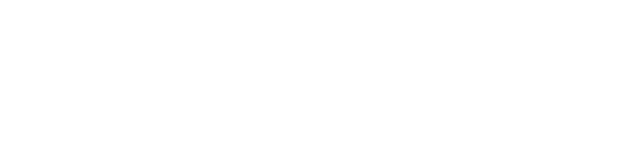
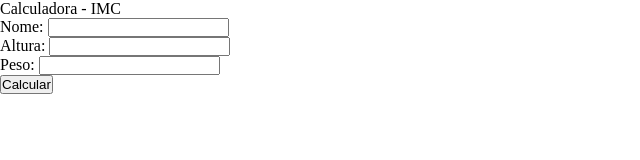
Before and after one commit to oliveiraluann/calculadora-imc-by-fernando-leonid, a plain HTML site: page index.html in a window 1280 px wide. Shown: the whole page, without its empty margins (0-640 px from the left). Drawn offline with Linux system fonts and the light colour scheme.

Commit message:
HTML implementado

```diff
--- a/index.html
+++ b/index.html
@@ -8,6 +8,26 @@
     <title>Calculadora IMC</title>
 </head>
 <body>
+    <main>
+        <div class="container">
+            <div class="title">Calculadora - IMC</div>
+            <div class="input">
+                <label for="">Nome:</label>
+                <input type="text" id="nome">
+            </div>
+            <div class="input">
+                <label for="">Altura:</label>
+                <input type="text" id="altura">
+            </div>
+            <div class="input">
+                <label for="">Peso:</label>
+                <input type="text" id="peso">
+            </div>
+            <button id="calcular">Calcular</button>
+
+            <div class="result" id="resultado"></div>
+        </div>
+    </main>
     <script src="script.js"></script>
 </body>
 </html>
```
